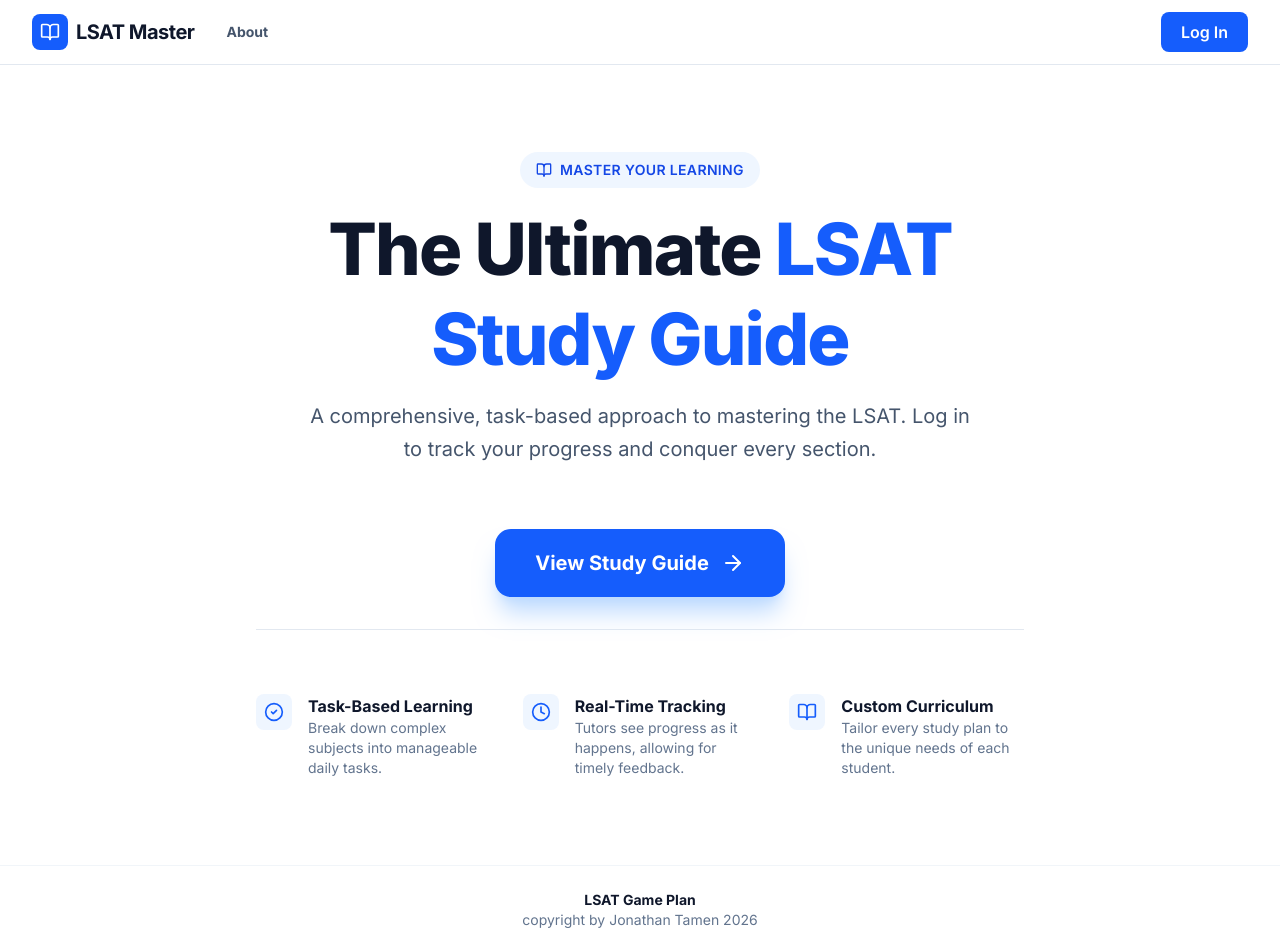
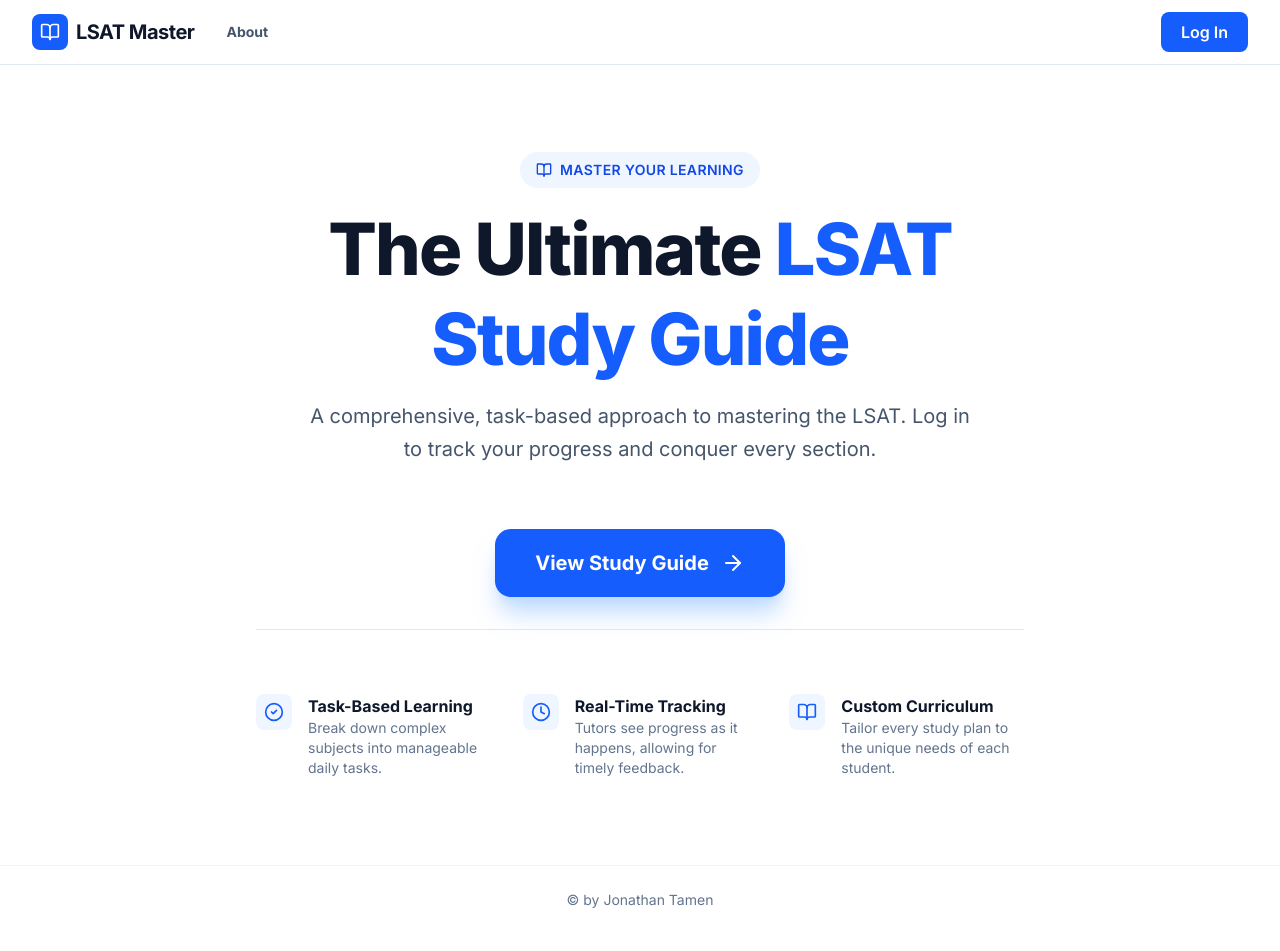
Before and after one commit to jonathantamen/LSAT-Game-Plan, a React (Vite) app: page / in a window 1280 px wide. Shown: the top 951 px of the page. Built offline with nearby package versions, Linux system fonts and the light colour scheme; no server answers; the database is empty.

Commit message:
added redirect in footer and header

```diff
--- a/src/components/Layout.tsx
+++ b/src/components/Layout.tsx
@@ -80,8 +80,7 @@ export function Layout({ children }: { children: React.ReactNode }) {
       </main>
 
       <footer className="py-6 text-center text-sm text-slate-500 border-t border-slate-100">
-        <p className="font-bold text-slate-900">LSAT Game Plan</p>
-        <p>copyright by Jonathan Tamen 2026</p>
+        <p>© by Jonathan Tamen</p>
       </footer>
     </div>
   );
--- a/src/pages/Home.tsx
+++ b/src/pages/Home.tsx
@@ -1,5 +1,5 @@
 import React from 'react';
-import { useNavigate, Navigate } from 'react-router-dom';
+import { useNavigate } from 'react-router-dom';
 import { useAuth } from '../AuthContext';
 import { GraduationCap, Users, ArrowRight, BookOpen, CheckCircle2, Clock } from 'lucide-react';
 import { motion } from 'motion/react';
@@ -9,10 +9,6 @@ export function Home() {
   const navigate = useNavigate();
 
   if (loading) return null;
-  if (user && profile) {
-    return <Navigate to={profile.role === 'admin' ? '/tutor' : '/student'} replace />;
-  }
-
 
 
   return (
```
